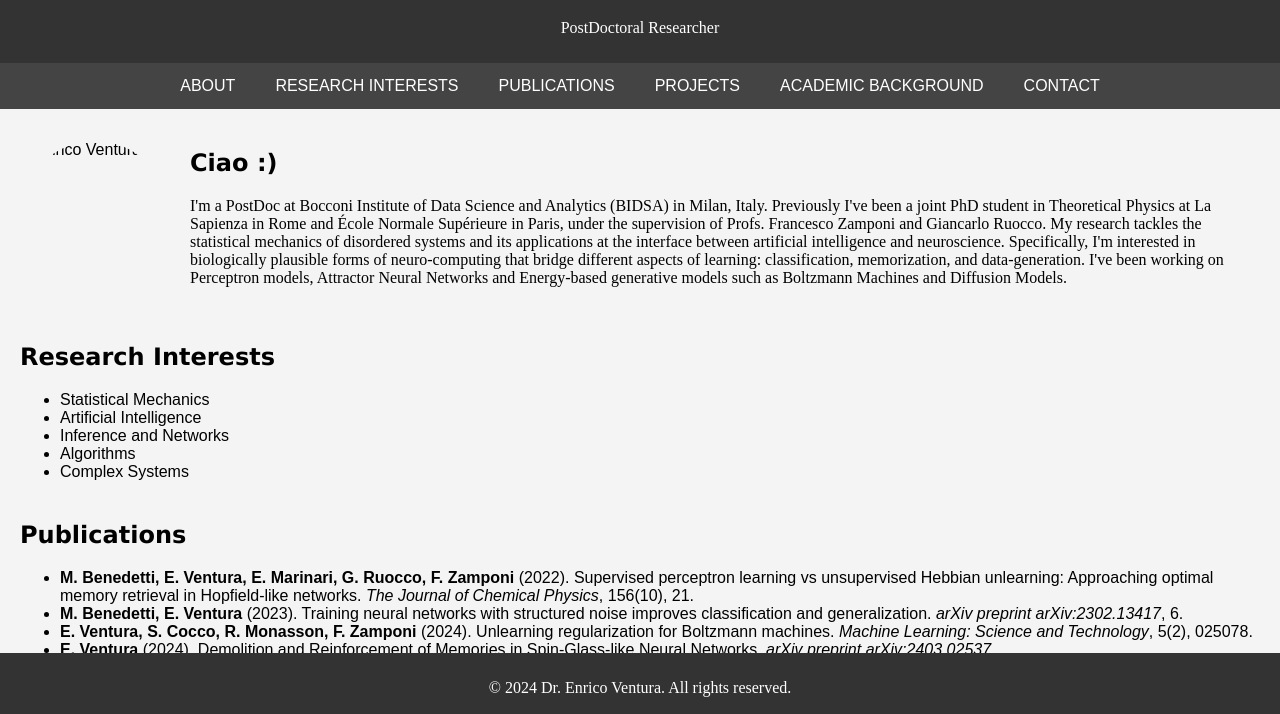
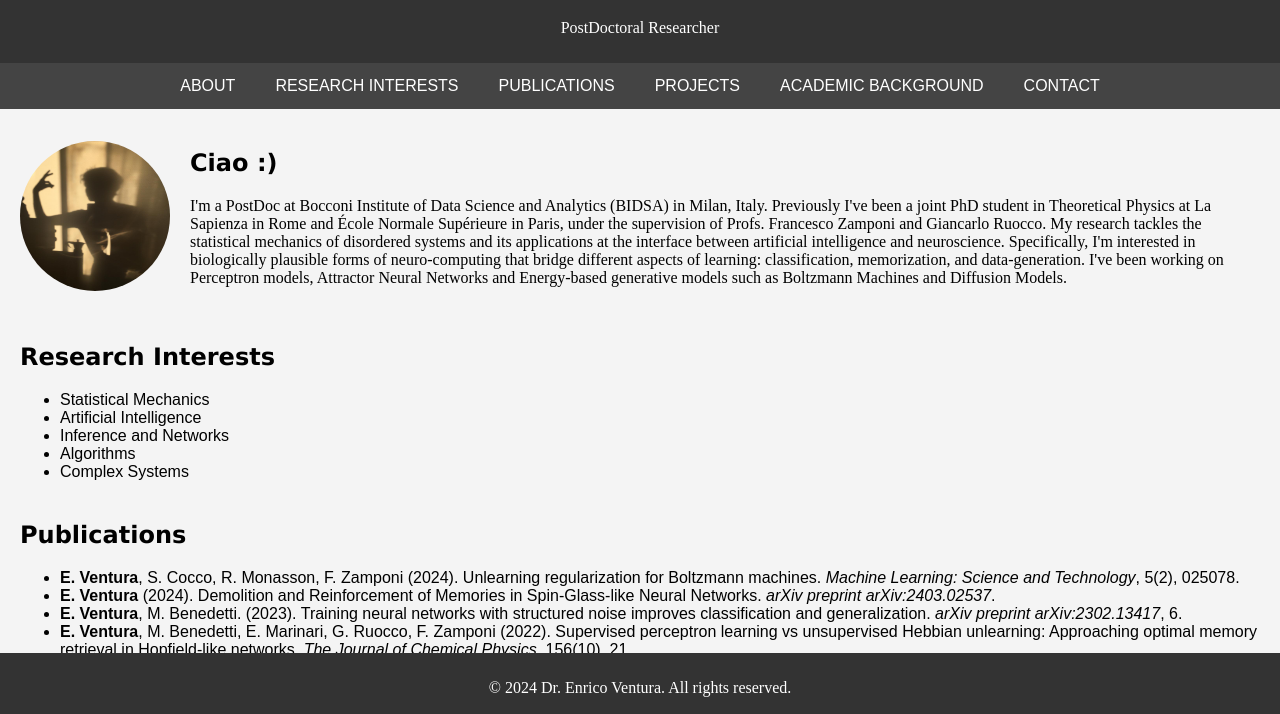
Before and after one commit to EnriVentura/EnriVentura.github.io, a plain HTML site: page index.html in a window 1280 px wide. Shown: the part 77-791 px from the top of the page. Drawn offline with Linux system fonts and the light colour scheme.

Commit message:
Update index.html

```diff
--- a/index.html
+++ b/index.html
@@ -21,7 +21,7 @@
     </nav>
     <div class="container">
         <section id="about" class="section about-section">
-            <img src="images/profile.jpg" alt="Enrico Ventura" class="profile-image">
+            <img src="10am_1.jpeg" alt="Enrico Ventura" class="profile-image">
             <div class="about-text">
                 <h2>Ciao :)</h2>
                 <p>I'm a PostDoc at Bocconi Institute of Data Science and Analytics (BIDSA) in Milan, Italy. Previously I've been a joint PhD student in Theoretical Physics at La Sapienza in Rome and École Normale Supérieure in Paris, under the supervision of Profs. Francesco Zamponi and Giancarlo Ruocco. My research tackles the statistical mechanics of disordered systems and its applications at the interface between artificial intelligence and neuroscience. Specifically, I'm interested in biologically plausible forms of neuro-computing that bridge different aspects of learning: classification, memorization, and data-generation. I've been working on Perceptron models, Attractor Neural Networks and Energy-based generative models such as Boltzmann Machines and Diffusion Models.</p>
@@ -40,11 +40,11 @@
         <section id="publications" class="section">
             <h2>Publications</h2>
             <ul>
-                <li><strong>M. Benedetti, E. Ventura, E. Marinari, G. Ruocco, F. Zamponi</strong> (2022). Supervised perceptron learning vs unsupervised Hebbian unlearning: Approaching optimal memory retrieval in Hopfield-like networks. <em>The Journal of Chemical Physics</em>, 156(10), 21.</li>
-                <li><strong>M. Benedetti, E. Ventura</strong> (2023). Training neural networks with structured noise improves classification and generalization. <em>arXiv preprint arXiv:2302.13417</em>, 6.</li>
-                <li><strong>E. Ventura, S. Cocco, R. Monasson, F. Zamponi</strong> (2024). Unlearning regularization for Boltzmann machines. <em>Machine Learning: Science and Technology</em>, 5(2), 025078.</li>
+                <li><strong>E. Ventura</strong>, S. Cocco, R. Monasson, F. Zamponi (2024). Unlearning regularization for Boltzmann machines. <em>Machine Learning: Science and Technology</em>, 5(2), 025078.</li>
                 <li><strong>E. Ventura</strong> (2024). Demolition and Reinforcement of Memories in Spin-Glass-like Neural Networks. <em>arXiv preprint arXiv:2403.02537</em>.</li>
-                <li><strong>E. Ventura</strong> (2023). Memory Storage and Retrieval in Sparsely Connected Balanced Networks. <em>arXiv preprint arXiv:2305.07656</em>, 71.</li>
+                <li><strong>E. Ventura</strong>, M. Benedetti. (2023). Training neural networks with structured noise improves classification and generalization. <em>arXiv preprint arXiv:2302.13417</em>, 6.</li>
+                <li><strong>E. Ventura</strong>, M. Benedetti, E. Marinari, G. Ruocco, F. Zamponi (2022). Supervised perceptron learning vs unsupervised Hebbian unlearning: Approaching optimal memory retrieval in Hopfield-like networks. <em>The Journal of Chemical Physics</em>, 156(10), 21.</li>
+                <li><strong>E. Ventura</strong> (2020). Memory Storage and Retrieval in Sparsely Connected Balanced Networks. <em>arXiv preprint arXiv:2305.07656</em>, 71.</li>
             </ul>
         </section>
         <section id="projects" class="section">
```
